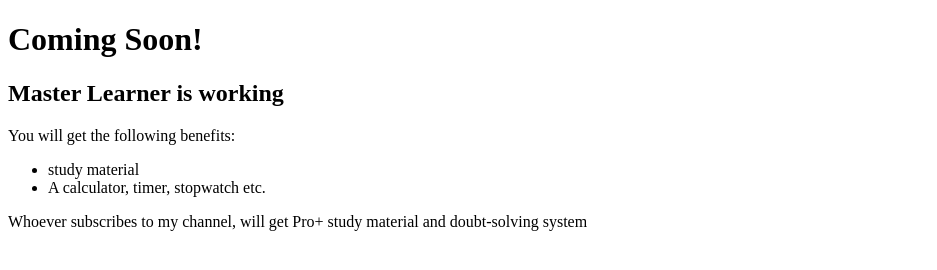
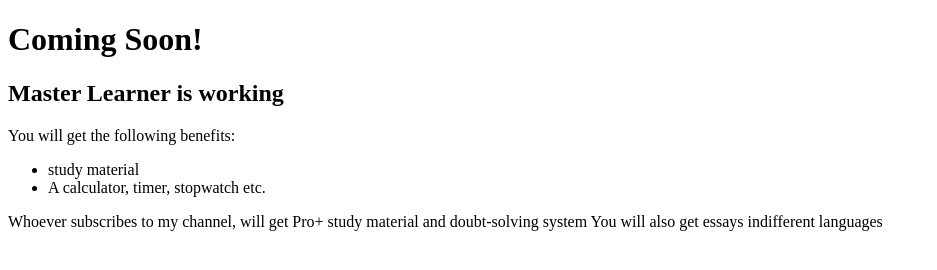
Before and after one commit to master-learner/master-learner.github.io, a plain HTML site: page index.html in a window 1280 px wide. Shown: the whole page, without its empty margins (0-937 px from the left). Drawn offline with Linux system fonts and the light colour scheme.

Commit message:
Update index.html
added content

```diff
--- a/index.html
+++ b/index.html
@@ -8,6 +8,7 @@
 	<li>study material</li>
 	<li>A calculator, timer, stopwatch etc.</li>
 </ul>
-<p>Whoever subscribes to my channel, will get Pro+ study material and doubt-solving system</p>
+<p>Whoever subscribes to my channel, will get Pro+ study material and doubt-solving system
+You will also get essays indifferent languages</p>
 </body>
 </html>
```
